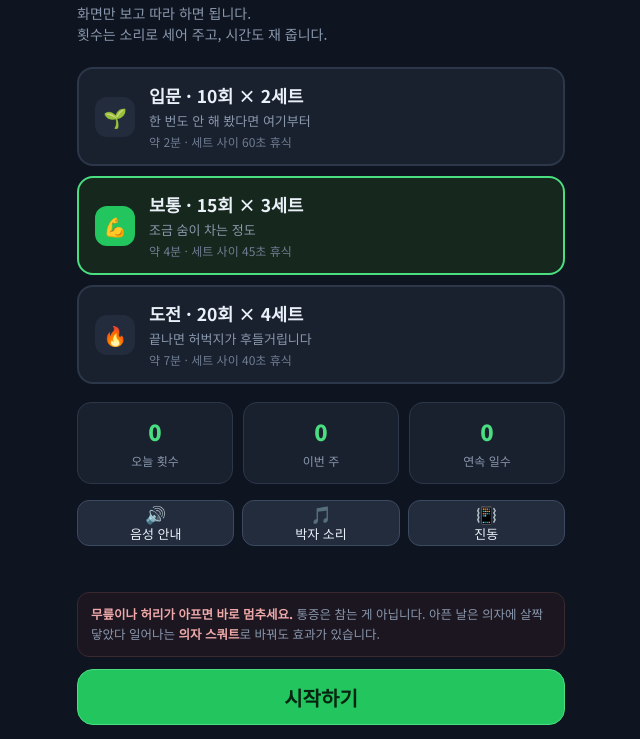
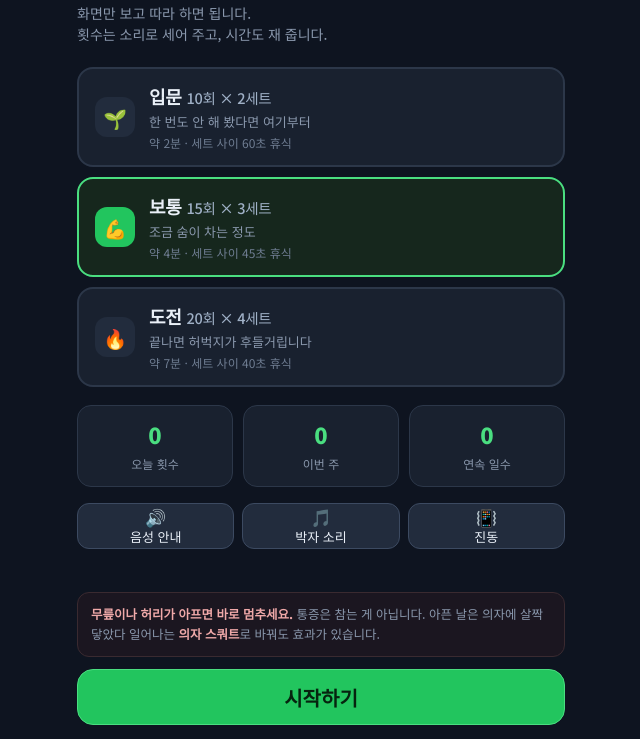
Before and after one commit to leixlix-pixel/squat-coach, a plain HTML site: page index.html in a window 1280 px wide. Shown: the part 61-800 px from the top of the page, without its empty margins (319-959 px from the left). Drawn offline with Linux system fonts and the light colour scheme.

Commit message:
난이도 카드 제목이 좁은 폰에서 두 줄로 접히던 것 수정
Co-Authored-By: Claude Opus 5 <noreply@anthropic.com>

```diff
--- a/index.html
+++ b/index.html
@@ -62,7 +62,8 @@ button{font-family:inherit; color:inherit; border:none; background:none; cursor:
 }
 .lv.on .mark{background:var(--go-d); color:#06240f}
 .lv .txt{display:block; flex:1; min-width:0}
-.lv .nm{display:block; font-size:17.5px; font-weight:700}
+.lv .nm{display:block; font-size:18px; font-weight:700; letter-spacing:-.3px}
+.lv .nm .rp{font-size:14.5px; font-weight:500; color:#9fb0c6; margin-left:5px}
 .lv .ds{display:block; font-size:13px; color:var(--muted); margin-top:3px}
 .lv .tm{display:block; font-size:12px; color:#6f7d92; margin-top:3px}
 
@@ -502,7 +503,7 @@ function renderLevels(){
     const mm = Math.round(secs/60);
     return '<button class="lv '+(S.level===k?'on':'')+'" onclick="pickLevel(\''+k+'\')">'+
       '<span class="mark">'+v.emoji+'</span><span class="txt">'+
-      '<span class="nm">'+v.name+' · '+v.reps+'회 × '+v.sets+'세트</span>'+
+      '<span class="nm">'+v.name+'<span class="rp">'+v.reps+'회 × '+v.sets+'세트</span></span>'+
       '<span class="ds">'+v.ds+'</span>'+
       '<span class="tm">약 '+mm+'분 · 세트 사이 '+v.rest+'초 휴식</span>'+
       '</span></button>';
```
